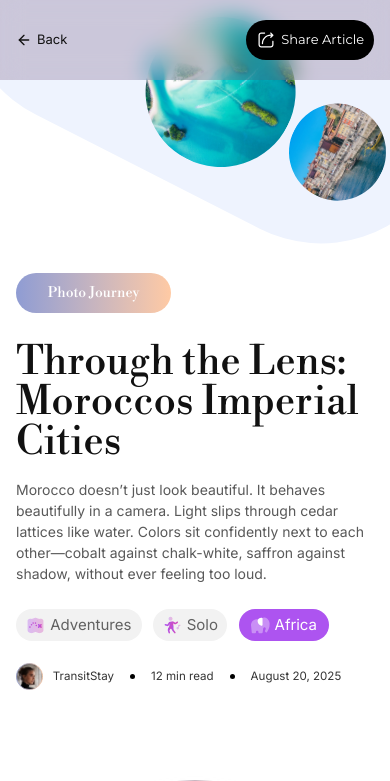
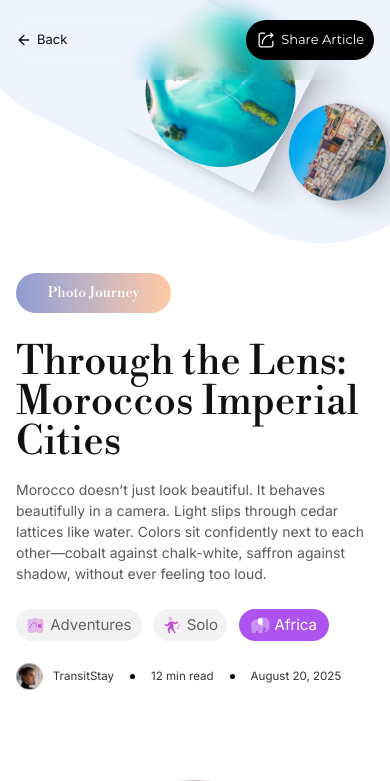
Before and after one commit to UlrichDevp/test-photo-journey, a Next.js app: page / in a window 390 px wide. Shown: the top 781 px of the page. Built offline with nearby package versions, Linux system fonts and the light colour scheme.

Commit message:
heroSection_responsive

```diff
--- a/src/components/Header.tsx
+++ b/src/components/Header.tsx
@@ -5,7 +5,7 @@ import { ArrowLeft } from "lucide-react";
 
 export default function Header() {
   return (
-    <header className="sticky top-0 z-50 backdrop-blur-md bg-[#65467240]">
+    <header className="sticky top-0 z-50 backdrop-blur-md bg-[#65467240 ]">
       <div className="w-full lg:max-w-[1440px] h-[80px] md:h-[95px] px-[16px] md:px-[39px] lg:px-[75px] flex items-center justify-between">
 
         {/* Bouton Retour avec l'icône ArrowLeft */}
--- a/src/components/Hero.tsx
+++ b/src/components/Hero.tsx
@@ -9,14 +9,14 @@ export default function Hero() {
           alt="globe"
           width={0}
           height={0}
-          className="lg:w-[324px] w-[150.02px] h-[150.02px] md:w-[180.71px] lg:h-[324px] md:h-[180.71px]  "
+          className="lg:w-[324px] w-[150.02px] h-[150.02px] md:w-[180.71px] lg:h-[324px] md:h-[180.71px]  shadow-[0px_4.42px_8.84px_0px_#0000001A,0px_15.47px_15.47px_0px_#00000017,0px_35.35px_20.99px_0px_#0000000D,0px_62.97px_25.41px_0px_#00000003,0px_98.32px_27.62px_0px_#00000000]"
         />
         <Image
           src="/image2.png"
           alt="ville"
           width={0}
           height={0}
-          className="lg:w-[198.86px] w-[96.99px] h-[96.99px] md:w-[110.91px] lg:h-[198.86px] md:h-[110.91px] lg:rounded-[120.52px] md:rounded-[67.22px] rounded-[58.78px]"
+          className="lg:w-[198.86px] w-[96.99px] h-[96.99px] md:w-[110.91px] lg:h-[198.86px] md:h-[110.91px] lg:rounded-[120.52px] md:rounded-[67.22px] rounded-[58.78px] shadow-[0px_4.42px_8.84px_0px_#0000001A,0px_15.47px_15.47px_0px_#00000017,0px_35.35px_20.99px_0px_#0000000D,0px_62.97px_25.41px_0px_#00000003,0px_98.32px_27.62px_0px_#00000000]"
         />
       </div>
       <div className="mt-[193px]  md:w-[72%] lg:w-6/10 md:mt-[32px] lg:mt-[81px] flex flex-col gap-[17px] pr-[16px]">
```
